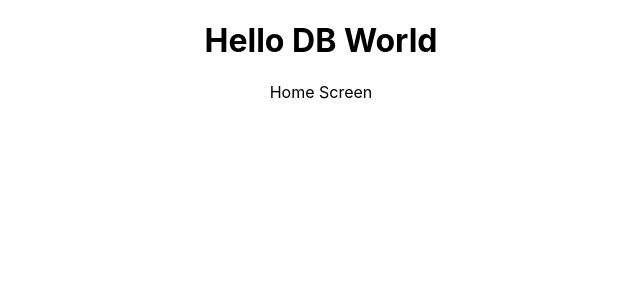
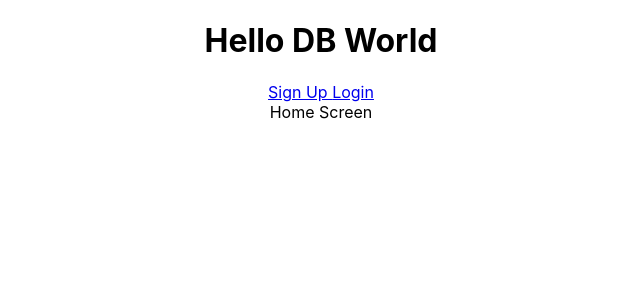
Before and after one commit to MichalPC/simple-database-manipulation-app, a React (Create React App) app: page / in a window 1280 px wide. Shown: the top 300 px of the page, without its empty margins (319-959 px from the left). Built offline with nearby package versions, Linux system fonts and the light colour scheme.

Commit message:
Add links to Login/Signup to header .

```diff
--- a/src/App.js
+++ b/src/App.js
@@ -9,6 +9,10 @@ function App() {
     <div className="App">
       <header className="Header-container">
         <h1 className="Header-text">Hello DB World</h1>
+        <div className='Button-container'>
+          <Link className='SignUp-button' to={'/signup'}> Sign Up </Link>
+          <Link className='Login-button' to={'/home'}> Login </Link>
+        </div>
       </header>
       <main className="Main-container">
         <Switch>
```
